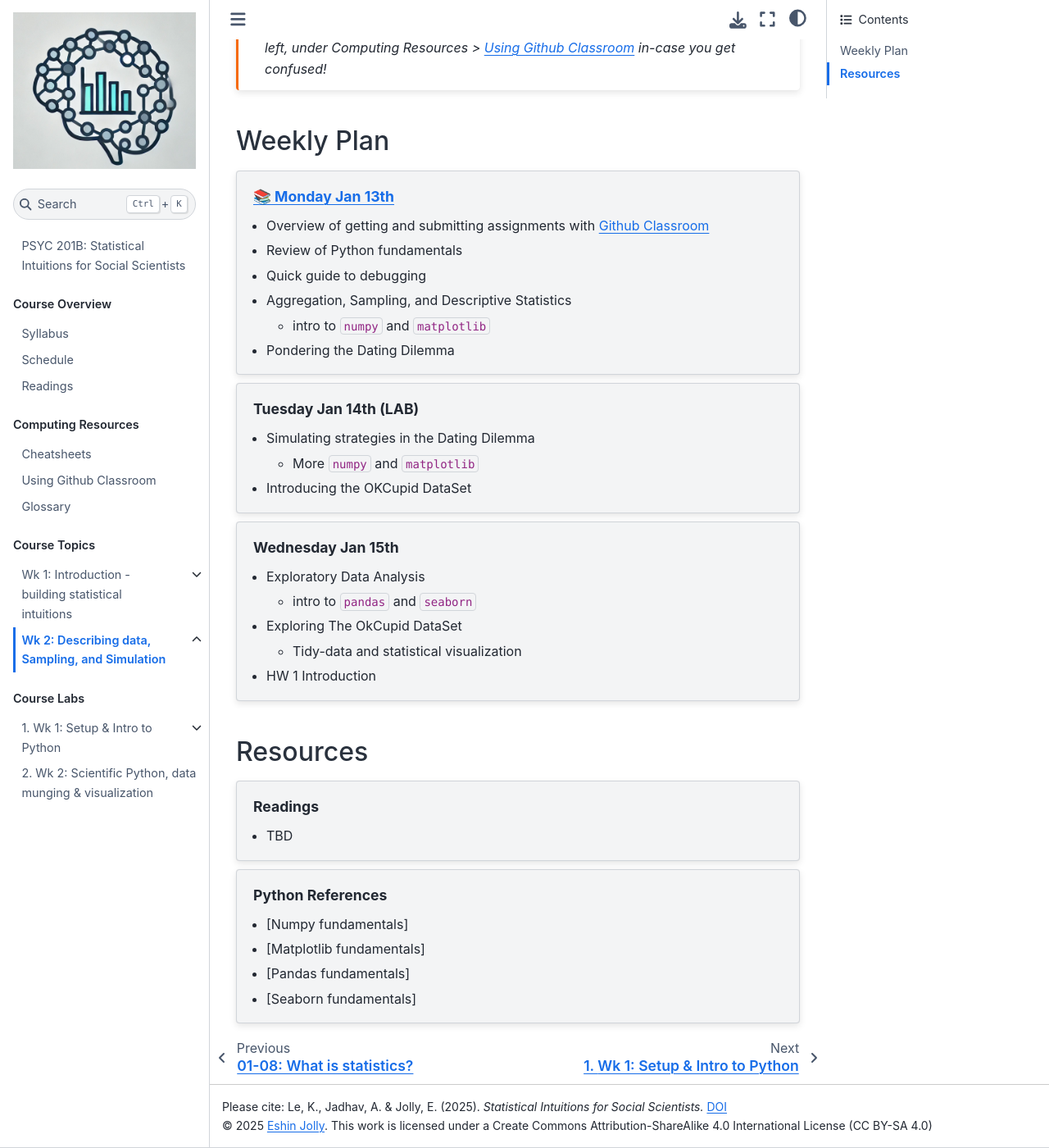
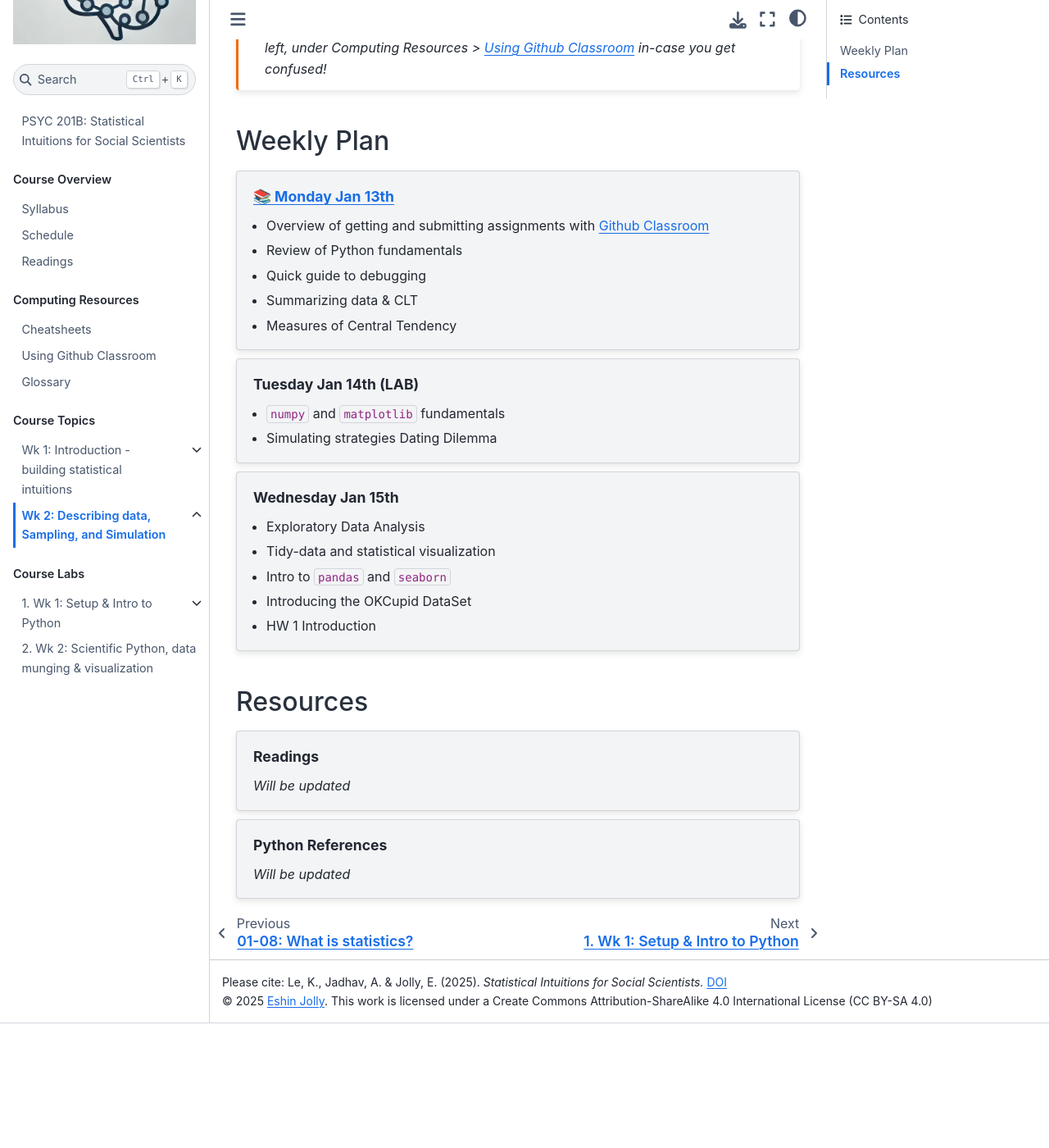
Before and after one commit to psyc201b/PSYC-201B, a Jupyter Book: the page built from lectures/wk2/overview.md, in a window 1280 px wide and 1400 px high, scrolled down 521 px. Shown: the whole window at 82% size. Built offline with Jupyter Book 1.0.4 settings and Sphinx 7.4.7 and the Sphinx Book theme 1.1.4, drawn with Linux system fonts in a browser that asks for light colours; pages that are not in the unit, such as notebooks, are missing from menus; after the commit the page ends 1769 px from its top, so only the background shows below that.

Commit message:
update overview page

````diff
--- a/lectures/wk2/overview.md
+++ b/lectures/wk2/overview.md
@@ -17,35 +17,30 @@ Due: **Mon, Jan 20** (before class)
 - Overview of getting and submitting assignments with [Github Classroom](/pages/github_classroom)
 - Review of Python fundamentals
 - Quick guide to debugging
-- Aggregation, Sampling, and Descriptive Statistics
-  - intro to `numpy` and `matplotlib`
-- Pondering the Dating Dilemma
+- Summarizing data & CLT
+- Measures of Central Tendency
 ```
 
 ```{topic} Tuesday Jan 14th (LAB)
-- Simulating strategies in the Dating Dilemma
-  - More `numpy` and `matplotlib`
-- Introducing the OKCupid DataSet
+- `numpy` and `matplotlib` fundamentals
+- Simulating strategies Dating Dilemma
 ```
 
 ```{topic} Wednesday Jan 15th
 - Exploratory Data Analysis
-  - intro to `pandas` and `seaborn`
-- Exploring The OkCupid DataSet
-  - Tidy-data and statistical visualization
+- Tidy-data and statistical visualization
+- Intro to `pandas` and `seaborn`
+- Introducing the OKCupid DataSet
 - HW 1 Introduction
 ```
 
 ## Resources
 ```{topic} Readings
-- TBD
+*Will be updated*
 <!-- - Dating Dilemma paper -->
 <!-- - Dating dilemma blog 1, blog 2 -->
 ```
 
 ```{topic} Python References
-- [Numpy fundamentals]
-- [Matplotlib fundamentals]
-- [Pandas fundamentals]
-- [Seaborn fundamentals]
+*Will be updated*
 ```
````
